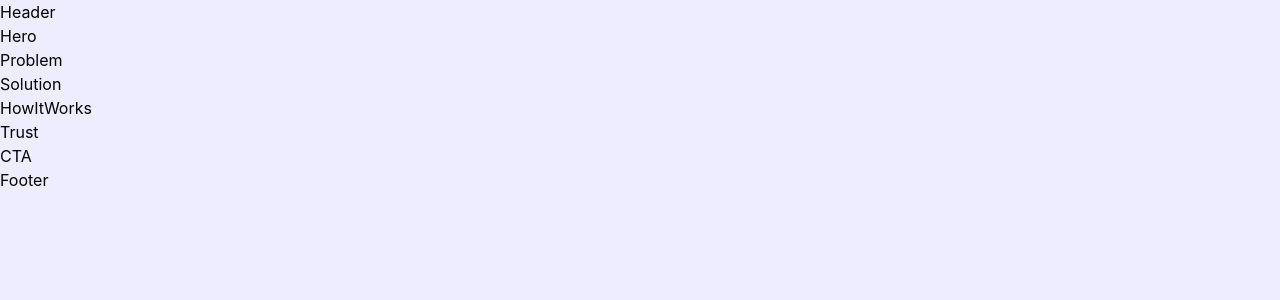
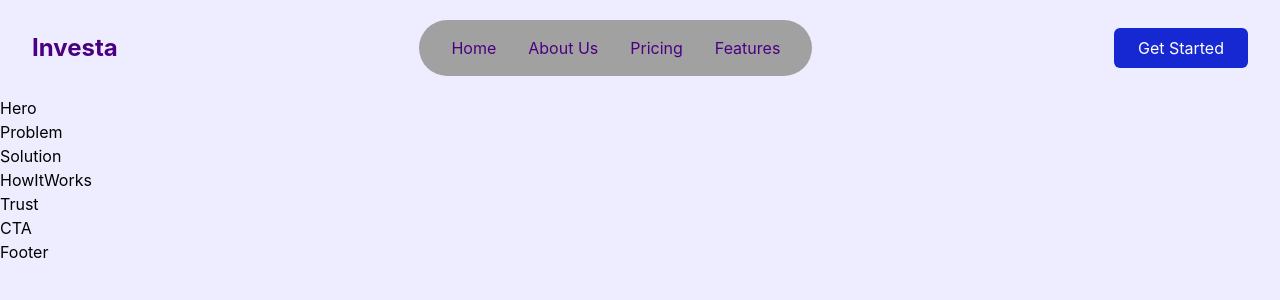
Before and after one commit to kc-clintone/investa-landingpage, a React (Vite) app: page / in a window 1280 px wide. Shown: the top 300 px of the page. Built offline with nearby package versions, Linux system fonts and the light colour scheme.

Commit message:
chore: add header layout and navbar draft

```diff
--- a/src/components/Header.jsx
+++ b/src/components/Header.jsx
@@ -1,5 +1,15 @@
 export const Header = () => {
   return (
-    <div>Header</div>
+    // TODO: Add responsive design and mobile menu
+    <div className="w-full h-16 flex items-center justify-between py-12 px-8">
+        <div className="text-2xl font-bold text-[#4B0082]">Investa</div>
+        <div className="flex items-center gap-8 bg-[#A1A1A1] px-8 py-4 rounded-full">
+            <a href="#" className="text-[#4B0082] hover:text-[#6A5ACD] transition-colors duration-300">Home</a>
+            <a href="#" className="text-[#4B0082] hover:text-[#6A5ACD] transition-colors duration-300">About Us</a>
+            <a href="#" className="text-[#4B0082] hover:text-[#6A5ACD] transition-colors duration-300">Pricing</a>
+            <a href="#" className="text-[#4B0082] hover:text-[#6A5ACD] transition-colors duration-300">Features</a>
+        </div>
+        <button className="bg-[#1628D2] text-white px-6 py-2 cursor-pointer rounded-md">Get Started</button>
+    </div>
   )
 }
--- a/src/components/Layout.jsx
+++ b/src/components/Layout.jsx
@@ -3,7 +3,7 @@ import { Header } from './Header'
 
 export const Layout = ({children}) => {
   return (
-    <div>
+    <div className='min-h-screen mx-auto container justify-center items-center'>
         <Header />
         {children}
         <Footer />
--- a/src/main.jsx
+++ b/src/main.jsx
@@ -6,5 +6,5 @@ import './index.css'
 createRoot(document.getElementById('root')).render(
   <StrictMode>
     <App />
-  </StrictMode>,
+  </StrictMode>
 )
```
